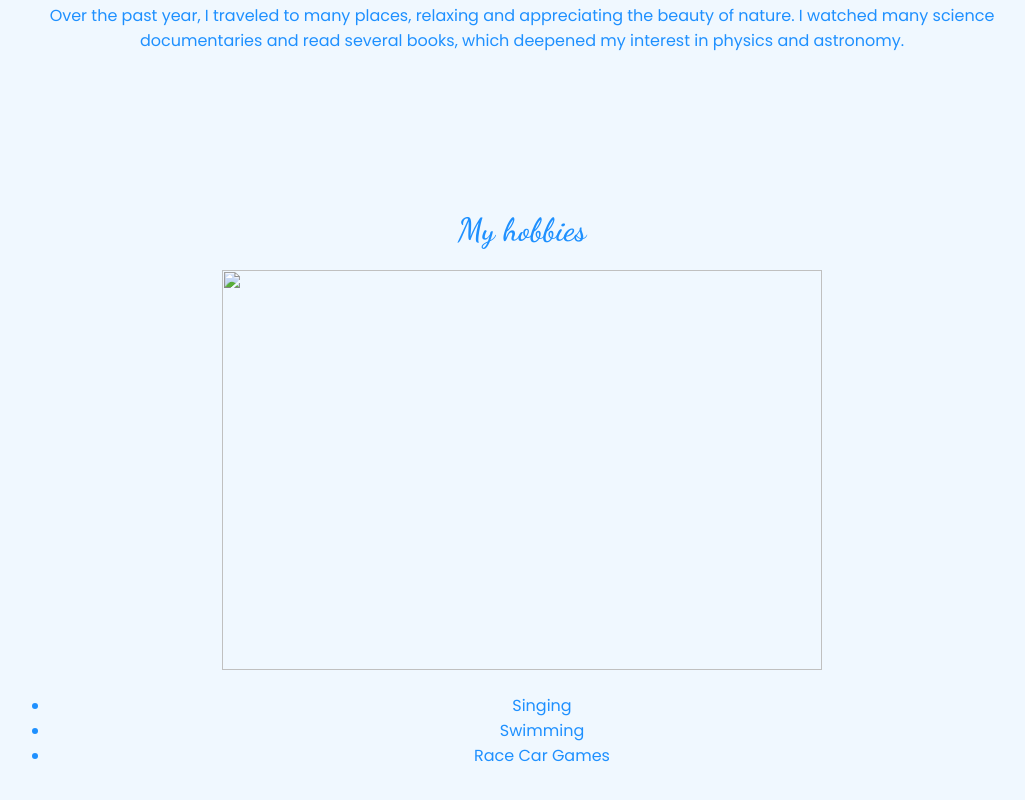
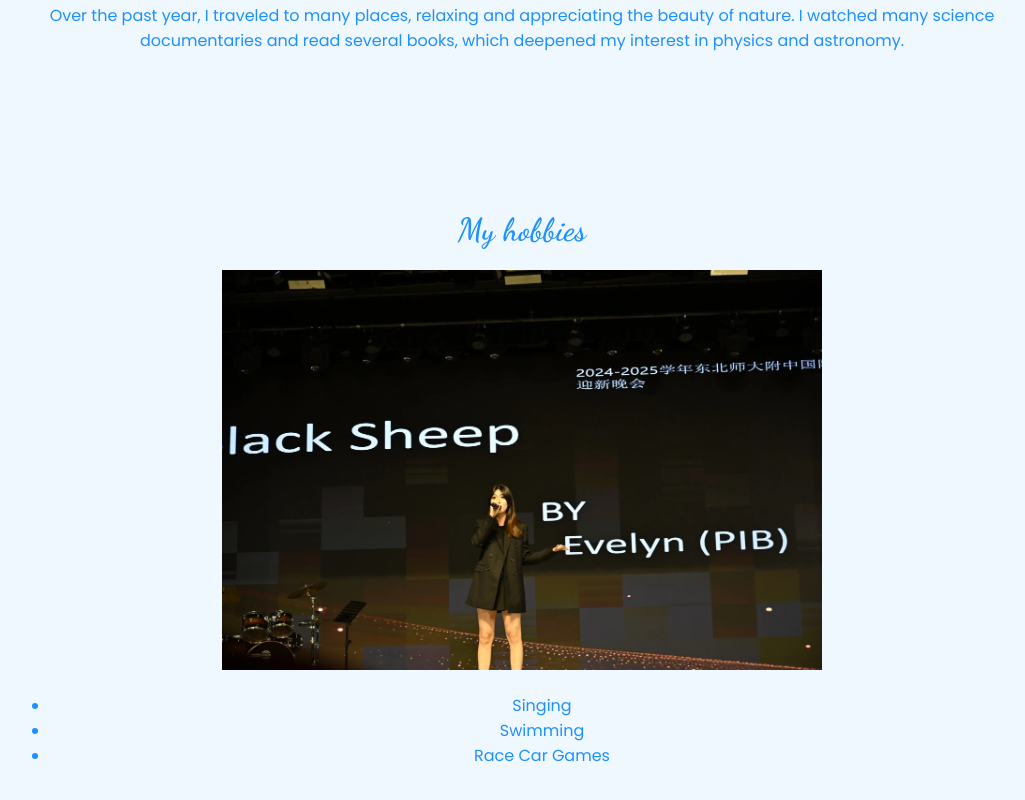
Before and after one commit to Evelynyann/personal-profile, a plain HTML site: page index.html in a window 1280 px wide. Shown: the part 444-1244 px from the top of the page, without its empty margins (118-1143 px from the left). Drawn offline with Linux system fonts and the light colour scheme; the site is published under a folder, as on GitHub Pages, so addresses that start at the root find nothing.

Commit message:
Update index.html

```diff
--- a/index.html
+++ b/index.html
@@ -119,7 +119,7 @@
     </div>
     <div class="container section" id="hobbies">
         <h1>My hobbies</h1>
-        <img src="/image1.jpg" alt="" height="400" width="600">
+        <img src="image1.jpg" alt="" height="400" width="600">
         <ul>
             <li>Singing</li>
             <li>Swimming</li>
```
